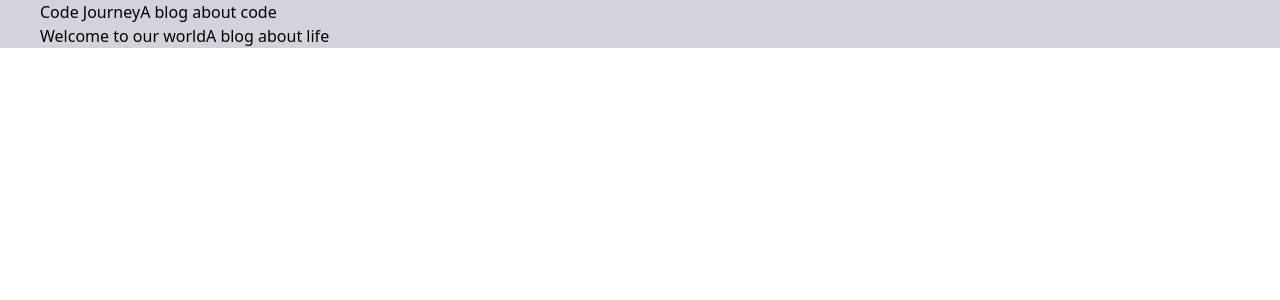
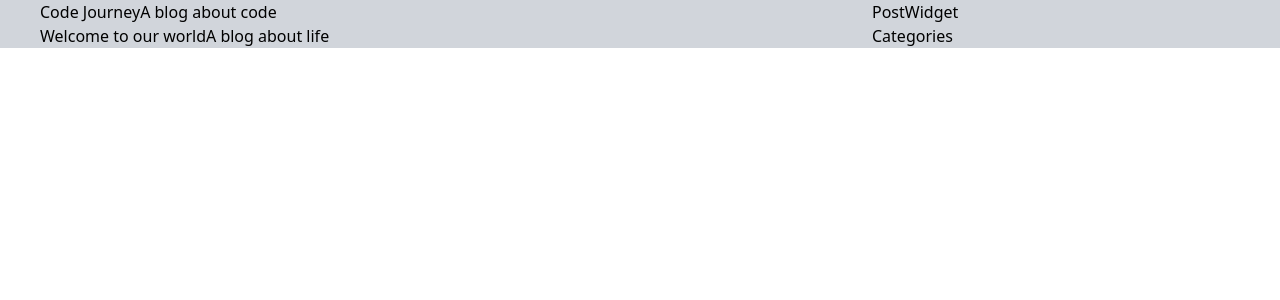
Before and after one commit to Gtzquierdo/credotribe_blog, a Next.js app: page / in a window 1280 px wide. Shown: the top 300 px of the page. Built offline with nearby package versions, Linux system fonts and the light colour scheme.

Commit message:
index.js pages, completed

```diff
--- a/pages/index.tsx
+++ b/pages/index.tsx
@@ -1,6 +1,6 @@
 import type { NextPage } from 'next'
 import Head from 'next/head'
-import Image from 'next/image'
+import { PostCard, PostWidget, Categories } from '../components'
 
 const posts = [
   { title: 'Code Journey', excerpt: 'A blog about code' },
@@ -17,26 +17,16 @@ const Home: NextPage = () => {
       <div className="grid grid-cols-1 lg:grid-cols-12 gap-12">
         <div className='lg:col-span-8 col-span-1'>
         {posts.map((post, index) => (
-          <div>
-            {post.title}
-            {post.excerpt}
-          </div>
+          <PostCard key={post.title} post={post} />
         ))}
         </div>
         <div className='lg:col-span-4 col-span 1'>
           <div className='lg:sticky relative top-8'>
-
+            <PostWidget />
+            <Categories />
           </div>
         </div>
-
-
-
-
-
-
-
       </div>
-
     </div>
   )
 }
```
